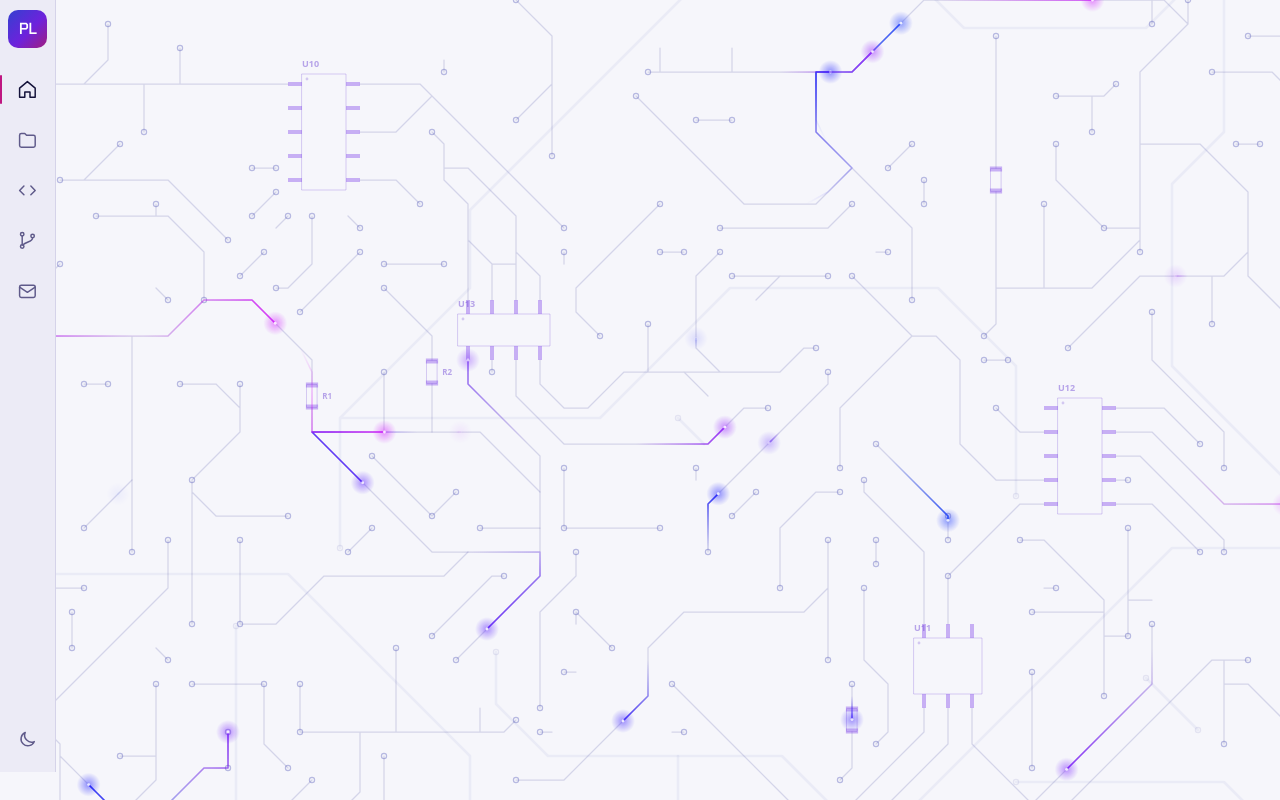
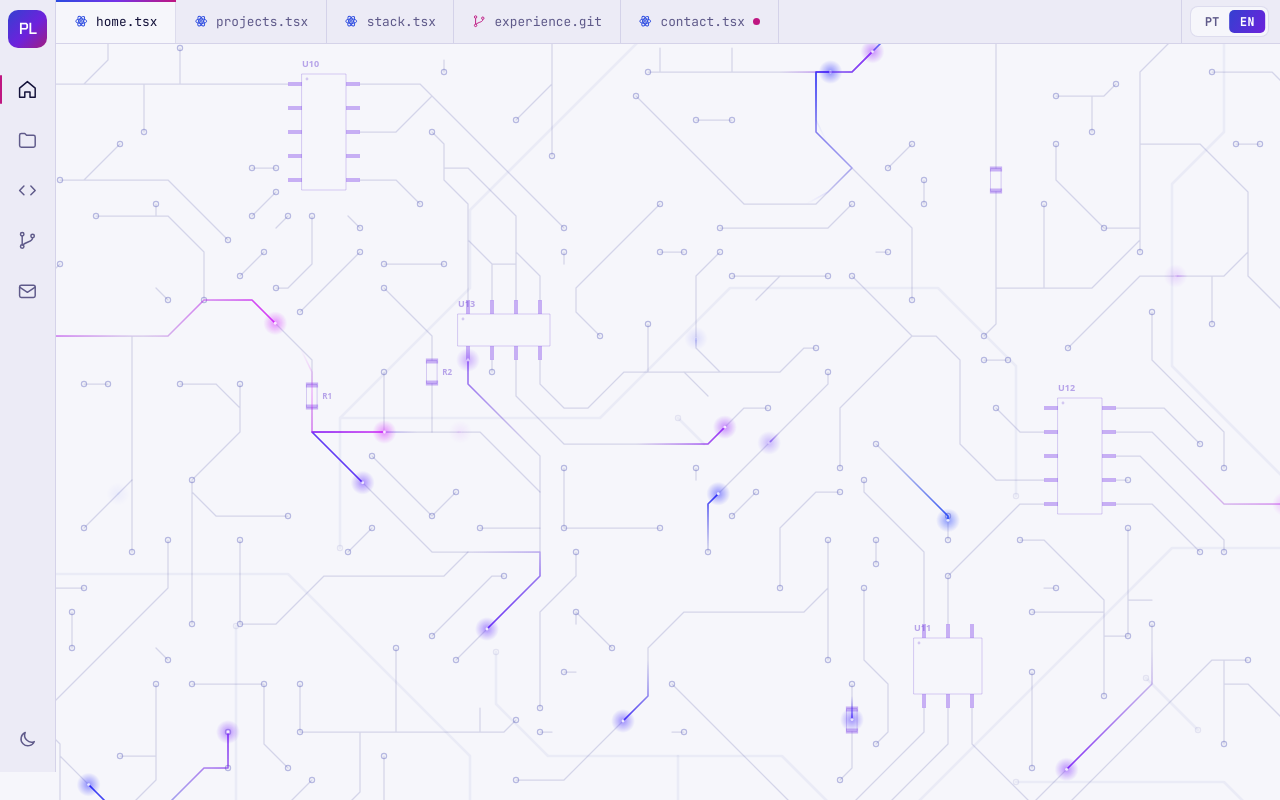
Before and after one commit to Plovatto/Portfolio, a React (Vite) app: page / in a window 1280 px wide. Built offline with nearby package versions, Linux system fonts and the light colour scheme.

Commit message:
:sparkles: feat: add editor tabs with language switch

```diff
--- a/src/App.tsx
+++ b/src/App.tsx
@@ -1,5 +1,6 @@
 import { CircuitBackground } from './components/CircuitBackground/CircuitBackground'
 import { ActivityBar } from './components/layout/ActivityBar'
+import { EditorTabs } from './components/layout/EditorTabs'
 import { useActiveSection } from './hooks/useActiveSection'
 import './components/layout/layout.css'
 
@@ -10,6 +11,7 @@ function App() {
     <>
       <CircuitBackground />
       <ActivityBar active={active} />
+      <EditorTabs active={active} messageSent={false} />
       <main id="main" tabIndex={-1} />
     </>
   )
--- /dev/null
+++ b/src/components/layout/EditorTabs.tsx
@@ -0,0 +1,78 @@
+import { useEffect, useLayoutEffect, useRef } from 'react'
+import { useTranslation } from 'react-i18next'
+import { NAV_ITEMS } from '../../constants/navigation'
+import type { SectionId } from '../../constants/navigation'
+import { prefersReducedMotion } from '../../hooks/useReducedMotion'
+import { Icon } from '../ui/Icon'
+import { LanguageSwitch } from './LanguageSwitch'
+
+interface EditorTabsProps {
+  active: SectionId
+  messageSent: boolean
+}
+
+const INDICATOR_BASE = 100
+
+export function EditorTabs({ active, messageSent }: EditorTabsProps) {
+  const { t, i18n } = useTranslation()
+  const navRef = useRef<HTMLElement>(null)
+  const indicatorRef = useRef<HTMLSpanElement>(null)
+  const placedRef = useRef(false)
+
+  useLayoutEffect(() => {
+    const place = () => {
+      const tab = navRef.current?.querySelector<HTMLElement>(`[data-section="${active}"]`)
+      const bar = indicatorRef.current
+      if (!tab || !bar) return
+      bar.classList.toggle('is-animated', placedRef.current)
+      bar.style.transform = `translateX(${tab.offsetLeft}px) scaleX(${tab.offsetWidth / INDICATOR_BASE})`
+      placedRef.current = true
+    }
+    place()
+    document.fonts.ready.then(place)
+    window.addEventListener('resize', place)
+    return () => window.removeEventListener('resize', place)
+  }, [active, i18n.resolvedLanguage])
+
+  useEffect(() => {
+    const nav = navRef.current
+    const tab = nav?.querySelector<HTMLElement>(`[data-section="${active}"]`)
+    if (!nav || !tab || nav.scrollWidth <= nav.clientWidth) return
+    nav.scrollTo({
+      left: tab.offsetLeft - (nav.clientWidth - tab.offsetWidth) / 2,
+      behavior: prefersReducedMotion() ? 'auto' : 'smooth',
+    })
+  }, [active])
+
+  return (
+    <div className="editor-tabs">
+      <nav ref={navRef} aria-label={t('nav.sections')}>
+        <span ref={indicatorRef} className="editor-tabs-indicator" aria-hidden="true" />
+        {NAV_ITEMS.map((item) => (
+          <a
+            key={item.id}
+            className={`editor-tab ${item.id === active ? 'is-active' : ''}`}
+            href={`#${item.id}`}
+            data-section={item.id}
+            aria-current={item.id === active ? 'location' : undefined}
+          >
+            <Icon
+              name={item.tabIcon}
+              className={item.tabIcon === 'branch' ? 'is-git' : undefined}
+            />
+            {t(`nav.files.${item.id}`)}
+            {item.id === 'contact' ? (
+              <span
+                className={`editor-tab-dot ${messageSent ? 'is-saved' : ''}`}
+                title={t('nav.unsaved')}
+              />
+            ) : null}
+          </a>
+        ))}
+      </nav>
+      <div className="editor-tabs-actions">
+        <LanguageSwitch />
+      </div>
+    </div>
+  )
+}
--- /dev/null
+++ b/src/components/layout/LanguageSwitch.tsx
@@ -0,0 +1,34 @@
+import { useTranslation } from 'react-i18next'
+import { LANGUAGES, currentLanguage } from '../../i18n'
+import { switchLanguage } from '../../lib/languageTransition'
+
+export function LanguageSwitch() {
+  const { t } = useTranslation()
+  const language = currentLanguage()
+
+  return (
+    <div className="language-switch-wrap">
+      <div
+        className="language-switch"
+        role="group"
+        aria-label={t('nav.language')}
+        data-language={language}
+      >
+        <span className="language-thumb" aria-hidden="true" />
+        {LANGUAGES.map((code) => (
+          <button
+            key={code}
+            type="button"
+            lang={code === 'pt' ? 'pt-BR' : 'en'}
+            aria-pressed={language === code}
+            onClick={() => {
+              if (code !== language) switchLanguage(code)
+            }}
+          >
+            {code.toUpperCase()}
+          </button>
+        ))}
+      </div>
+    </div>
+  )
+}
--- a/src/components/layout/layout.css
+++ b/src/components/layout/layout.css
@@ -103,6 +103,108 @@
   flex: 1;
 }
 
+.editor-tabs {
+  position: fixed;
+  top: 0;
+  right: 0;
+  left: var(--act);
+  z-index: 55;
+  display: flex;
+  align-items: stretch;
+  height: var(--tabs);
+  border-bottom: 1px solid var(--border);
+  background: var(--panel);
+}
+
+.editor-tabs nav {
+  position: relative;
+  display: flex;
+  flex: 1 1 auto;
+  min-width: 0;
+  overflow-x: auto;
+  scrollbar-width: none;
+  scroll-snap-type: x proximity;
+}
+
+.editor-tabs-indicator {
+  position: absolute;
+  top: 0;
+  left: 0;
+  z-index: 1;
+  width: 100px;
+  height: 2px;
+  background: linear-gradient(90deg, var(--blue), var(--violet), var(--accent));
+  transform-origin: left;
+  pointer-events: none;
+}
+
+.editor-tabs-indicator.is-animated {
+  transition: transform 250ms var(--ease-in-out);
+}
+
+.editor-tab {
+  position: relative;
+  scroll-snap-align: start;
+  display: flex;
+  align-items: center;
+  gap: 0.5rem;
+  padding: 0 1.1rem;
+  border-right: 1px solid var(--border);
+  color: var(--faint);
+  font: 500 0.8rem var(--f-mono);
+  text-decoration: none;
+  white-space: nowrap;
+  transition:
+    color 0.15s ease,
+    background-color 0.15s ease;
+}
+
+.editor-tab:hover {
+  color: var(--text);
+}
+
+.editor-tab.is-active {
+  background: var(--bg);
+  color: var(--text);
+}
+
+.editor-tab.is-active::after {
+  content: '';
+  position: absolute;
+  right: 0;
+  bottom: -1px;
+  left: 0;
+  height: 1px;
+  background: var(--bg);
+}
+
+.editor-tab svg {
+  width: 0.9rem;
+  height: 0.9rem;
+  fill: none;
+  stroke: var(--blue);
+  stroke-width: 1.6;
+}
+
+.editor-tab svg.is-git {
+  stroke: var(--accent);
+}
+
+.editor-tab-dot {
+  width: 7px;
+  height: 7px;
+  border-radius: 50%;
+  background: var(--accent);
+  transition:
+    transform 0.3s ease,
+    opacity 0.3s ease;
+}
+
+.editor-tab-dot.is-saved {
+  opacity: 0;
+  transform: scale(0.4);
+}
+
 .theme-icons {
   position: relative;
   display: grid;
@@ -128,6 +230,76 @@
 :root[data-theme='dark'] .theme-icon.is-sun {
   opacity: 1;
   transform: none;
+}
+
+.editor-tabs-actions {
+  display: flex;
+  flex-shrink: 0;
+  align-items: center;
+  margin-left: auto;
+  padding: 0 0.7rem 0 0.5rem;
+  border-left: 1px solid var(--border);
+}
+
+.language-switch-wrap {
+  display: flex;
+  align-items: center;
+  gap: 0.45rem;
+}
+
+.language-switch {
+  position: relative;
+  display: grid;
+  grid-template-columns: 1fr 1fr;
+  padding: 3px;
+  border: 1px solid var(--border);
+  border-radius: 8px;
+  background: var(--bg);
+}
+
+.language-thumb {
+  position: absolute;
+  top: 3px;
+  bottom: 3px;
+  left: 3px;
+  width: calc(50% - 3px);
+  border-radius: 5px;
+  background: linear-gradient(120deg, #3440d0, #6d22dc);
+  transition: transform 220ms var(--ease-in-out);
+}
+
+.language-switch[data-language='en'] .language-thumb {
+  transform: translateX(100%);
+}
+
+.language-switch button {
+  position: relative;
+  z-index: 1;
+  min-width: 2.2rem;
+  padding: 0.28rem 0.55rem;
+  border: 0;
+  background: none;
+  color: var(--faint);
+  font: 600 0.72rem var(--f-mono);
+  letter-spacing: 0.04em;
+  cursor: pointer;
+  transition:
+    color 0.15s ease,
+    transform 160ms var(--ease-out);
+}
+
+.language-switch button[aria-pressed='true'] {
+  color: #fff;
+}
+
+.language-switch button:active {
+  transform: scale(0.94);
+}
+
+@media (hover: hover) and (pointer: fine) {
+  .language-switch button[aria-pressed='false']:hover {
+    color: var(--text);
+  }
 }
 
 @media (max-width: 900px) {
@@ -170,11 +342,35 @@
   .activity-item.is-active::before {
     transform: scaleX(1);
   }
+
+  .editor-tabs {
+    left: 0;
+  }
+
+  .editor-tab {
+    padding: 0 0.9rem;
+  }
+}
+
+@media (pointer: coarse) and (max-width: 900px) {
+  .language-switch button::before {
+    content: '';
+    position: absolute;
+    inset: -10px -2px;
+  }
+}
+
+@media (max-width: 420px) {
+  .editor-tabs-actions {
+    padding: 0 0.5rem;
+  }
 }
 
 @media (prefers-reduced-motion: reduce) {
   .activity-item::before,
-  .activity-item .theme-icon {
+  .editor-tabs-indicator.is-animated,
+  .activity-item .theme-icon,
+  .language-thumb {
     transition: none;
   }
 }
--- a/src/locales/en/translation.json
+++ b/src/locales/en/translation.json
@@ -5,8 +5,10 @@
   },
   "nav": {
     "label": "Navigation",
+    "sections": "Sections",
     "home": "Home",
     "toggleTheme": "toggle theme",
+    "unsaved": "Unsaved changes",
     "files": {
       "home": "home.tsx",
       "projects": "projects.tsx",
@@ -18,6 +20,7 @@
       "experience": "git log"
     },
     "themeToLight": "Switch to light theme",
-    "themeToDark": "Switch to dark theme"
+    "themeToDark": "Switch to dark theme",
+    "language": "Language"
   }
 }
--- a/src/locales/pt/translation.json
+++ b/src/locales/pt/translation.json
@@ -5,8 +5,10 @@
   },
   "nav": {
     "label": "Navegação",
+    "sections": "Seções",
     "home": "Início",
     "toggleTheme": "trocar tema",
+    "unsaved": "Alterações não salvas",
     "files": {
       "home": "inicio.tsx",
       "projects": "projetos.tsx",
@@ -18,6 +20,7 @@
       "experience": "git log"
     },
     "themeToLight": "Mudar para o tema claro",
-    "themeToDark": "Mudar para o tema escuro"
+    "themeToDark": "Mudar para o tema escuro",
+    "language": "Idioma"
   }
 }
```
